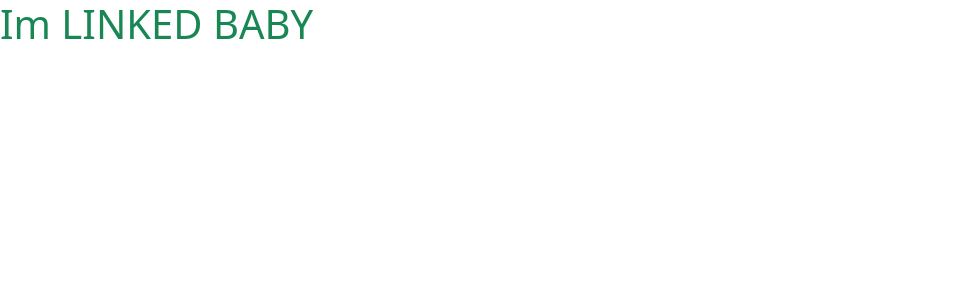
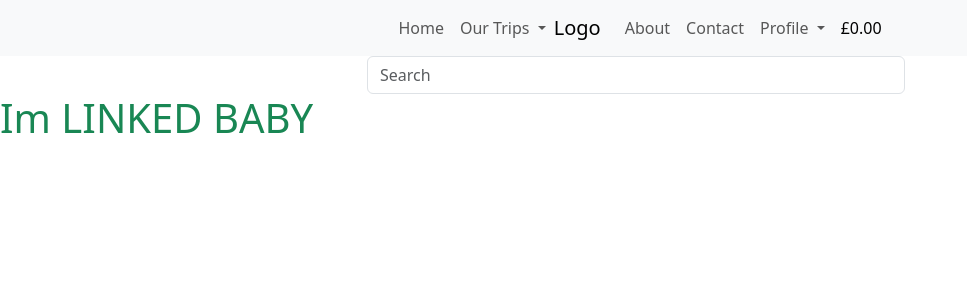
Before and after one commit to JJBR13/Justin-Brown-Milestone-Project4, a Django app: page / in a window 1280 px wide. Shown: the top 300 px of the page, without its empty margins (0-967 px from the left). Run offline with Django 3.2, Linux system fonts and the light colour scheme; some libraries are stand-ins or nearby versions.

Commit message:
Add index.html with basic body &  header template

```diff
--- a/templates/base.html
+++ b/templates/base.html
@@ -14,7 +14,8 @@
 
     {% block corecss %}
         <!-- Bootstrap CSS -->
-        <link href="https://cdn.jsdelivr.net/npm/bootstrap@5.3.0-alpha3/dist/css/bootstrap.min.css" rel="stylesheet" integrity="sha384-KK94CHFLLe+nY2dmCWGMq91rCGa5gtU4mk92HdvYe+M/SXH301p5ILy+dN9+nJOZ" crossorigin="anonymous">
+        <link href="https://cdn.jsdelivr.net/npm/bootstrap@5.3.0-alpha3/dist/css/bootstrap.min.css" rel="stylesheet"
+          integrity="sha384-KK94CHFLLe+nY2dmCWGMq91rCGa5gtU4mk92HdvYe+M/SXH301p5ILy+dN9+nJOZ" crossorigin="anonymous">
     {% endblock %}
 
     {% block extra_css %}
@@ -22,7 +23,11 @@
 
     {% block corejs %}
         <!-- Bootstrap js -->
-        <script src="https://cdn.jsdelivr.net/npm/bootstrap@5.3.0-alpha3/dist/js/bootstrap.bundle.min.js" integrity="sha384-ENjdO4Dr2bkBIFxQpeoTz1HIcje39Wm4jDKdf19U8gI4ddQ3GYNS7NTKfAdVQSZe" crossorigin="anonymous"></script>
+        <script src="https://cdn.jsdelivr.net/npm/bootstrap@5.3.0-alpha3/dist/js/bootstrap.bundle.min.js"
+          integrity="sha384-ENjdO4Dr2bkBIFxQpeoTz1HIcje39Wm4jDKdf19U8gI4ddQ3GYNS7NTKfAdVQSZe"
+          crossorigin="anonymous"></script>
+        <!-- Font Awesome -->
+        <script src="https://kit.fontawesome.com/487ad78726.js" crossorigin="anonymous"></script>
     {% endblock %}
 
     {% block extra_js %}
@@ -30,8 +35,93 @@
 
     <title>Point > Point {% block extra_title %}{% endblock %}</title>
 </head>
+
   <body>
-      <header class="container-fluid fixed-top"></header>
+    <header>
+      <!-- Navbar -->
+      <nav class="navbar navbar-expand-lg navbar-light bg-light">
+        <div class="container justify-content-center">
+          <div class="collapse navbar-collapse justify-content-center" id="navbarNav">
+            <ul class="navbar-nav">
+              <li class="nav-item active">
+                <a class="nav-link" href="#">Home</a>
+              </li>
+              <!-- Tour Dropdown -->
+              <li class="nav-item dropdown">
+                <a class="nav-link dropdown-toggle" href="#" role="button" data-toggle="dropdown" data-bs-toggle="dropdown" aria-expanded="false">
+                  Our Trips
+                </a>
+                <div class="dropdown-menu" aria-labelledby="toursDropdown">
+                  <a class="dropdown-item" href="#">Indonesia</a>
+                  <a class="dropdown-item" href="#">Philippines</a>
+                  <a class="dropdown-item" href="#">Japan</a>
+                </div>
+              </li>
+
+              <!--Logo Image -->
+              <a class="navbar-brand" href="#">Logo</a>
+              <button class="navbar-toggler" type="button" data-toggle="collapse" data-target="#navbarNav"
+                aria-controls="navbarNav" aria-expanded="false" aria-label="Toggle navigation">
+                <span class="navbar-toggler-icon"></span>
+              </button>
+
+              <li class="nav-item">
+                <a class="nav-link" href="#">About</a>
+              </li>
+              <li class="nav-item">
+                <a class="nav-link" href="#">Contact</a>
+              </li>
+              <!-- Profile Dropdown -->
+            <li class="nav-item dropdown">
+              <a class="nav-link dropdown-toggle" href="#" role="button" data-bs-toggle="dropdown" aria-expanded="false">
+                Profile
+              </a>
+              <ul class="dropdown-menu">
+                {% if request.user.is_authenticated %}
+                  {% if request.user.is_superuser %}
+                      <a href="" class="dropdown-item">Admin Tour Management</a>
+                  {% endif %}
+                    <li><a class="dropdown-item" href="#">My Profile</a></li>
+                    <li><a class="dropdown-item" href="{% url 'account_logout' %}">Logout</a></li>
+                  {% else %}
+                    <li><a class="dropdown-item" href="{% url 'account_signup' %}">Signup</a></li>
+                    <li><a class="dropdown-item" href="{% url 'account_login' %}">Login</a></li>
+                    <li><hr class="dropdown-divider"></li>
+                    <li><a class="dropdown-item" href="#">Ask us anything</a></li>
+                  {% endif %}
+              </ul>
+              <!-- Basket -->
+              <li class="list-inline-item">
+                <a class="{% if grand_total %}text-info font-weight-bold{% else %}text-black{% endif %} nav-link" href="">
+                    <div class="text-center">
+                        <div><i class="fa-light fa-basket-shopping"></i></i></div>
+                        <p class="my-0">
+                            {% if grand_total %}
+                                £{{ grand_total|floatformat:2 }}
+                            {% else %}
+                                £0.00
+                            {% endif %}
+                        </p>
+                    </div>
+                </a>
+              </li>
+            </ul>
+          </div>
+        </div>
+      </nav>
+      <!-- Search bar -->
+      <div class="container">
+        <div class="row">
+          <div class="col-3"></div>
+          <div class="col-6">
+            <form class="d-flex" role="search">
+              <input class="form-control me-2" type="search" placeholder="Search" aria-label="Search">
+            </form>
+          </div>
+        </div>
+        <div class="col-3"></div>
+      </div>
+    </header>
 
       {% if messages %}
         <div class="message-block"></div>
```
